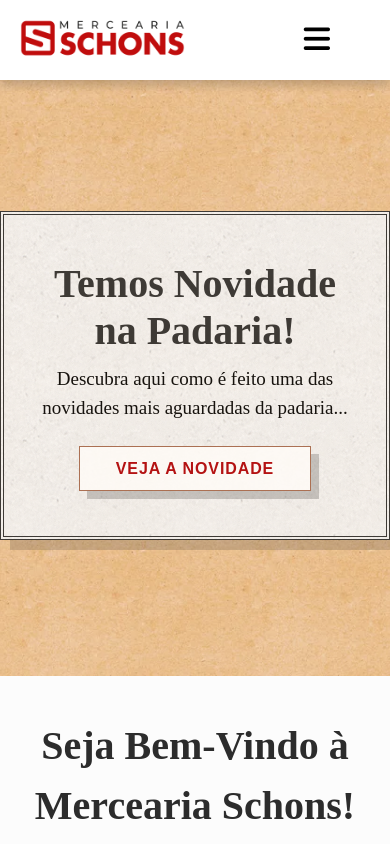
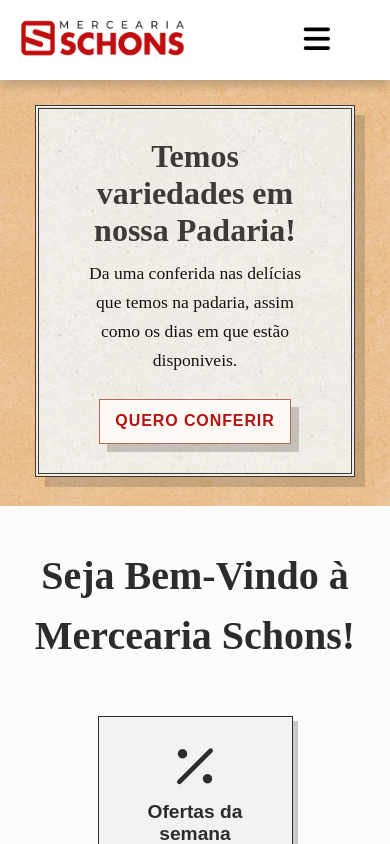
Before and after one commit to lucaSchons/site_mercearia, an Angular app: page /home in a window 390 px wide. Shown: the top 844 px of the page. Built offline with nearby package versions, Linux system fonts and the light colour scheme.

Commit message:
home responsiva

```diff
--- a/src/app/app.component.scss
+++ b/src/app/app.component.scss
@@ -180,11 +180,17 @@
 }
 
 @media (max-width: 768px){
-
     .container-footer{
-
         flex-direction: column;
 
+        .container-img{
+            margin-bottom: 20px;
+        }
     }
 
+    footer .container-footer .content{
+        margin-left: 0;
+    }
+
+
 }
--- a/src/app/home/home.component.html
+++ b/src/app/home/home.component.html
@@ -1,10 +1,10 @@
 <section class="banner">
     <div class="inner-banner">
-        <h2>Temos Novidade na Padaria!</h2>
-        <p>Descubra aqui como é feito uma das novidades mais
-            aguardadas da padaria...
+        <h2>Temos variedades em nossa Padaria!</h2>
+        <p>Da uma conferida nas delícias que temos na padaria,
+            assim como os dias em que estão disponiveis.
         </p>
-        <a href="#" class="button">Veja a Novidade</a>
+        <a href="padaria" class="button">Quero Conferir</a>
 
     </div>
 </section>
--- a/src/app/home/home.component.scss
+++ b/src/app/home/home.component.scss
@@ -1,7 +1,7 @@
 .banner{
     background: url(../../assets/img/webp-640.png) 27% no-repeat;
     width: 100%;
-    min-height: 400px;
+    min-height: 500px;
     background-size: cover;
     display: flex;
     justify-content: center;
@@ -40,9 +40,10 @@
             align-items: center;
             box-shadow: 8px 8px 0 0 rgb(44 44 44 / 25%);
             justify-content: center;
-            min-width: 100px;
+            max-width: 230px;
             height: 45px;
-            padding: 0 2.25rem;
+            padding: 15px;
+            justify-content: center;
             border: 1px solid #a5684d;
             background: #fff;
             color: var(--text-botao);
@@ -158,7 +159,7 @@
             a{
                 margin-top: 30px;
                 display: flex;
-                min-width: 100px;
+                max-width: 200px;
                 box-shadow: 8px 8px 0 0 rgb(44 44 44 / 25%);
                 padding: 15px;
                 border: 1px solid #a5684d;
@@ -167,6 +168,7 @@
                 font-weight: 700;
                 font-size: 1rem;
                 text-align: center;
+                justify-content: center;
                 text-transform: uppercase;
                 cursor: pointer;
 
@@ -201,7 +203,7 @@
         display: flex;
         justify-content: center;
         align-items: center;
-        min-height: 600px;
+        min-height: 400px;
 
         .inner-banner{
             width: 450px;
@@ -218,7 +220,6 @@
             flex-direction: column;
             align-items: center;
             margin: 50px auto;
-
         }
 
         .box{
@@ -242,12 +243,10 @@
             .grid-1{
                 margin-right: 0;
 
-
                 &-btn{
                     justify-content: center;
                     max-width: 200px;
                 }
-
             }
 
             .grid-2{
@@ -256,3 +255,35 @@
         }
     }
 }
+
+@media (max-width: 480px){
+    .boas-vindas{
+        .box{
+            max-height: 200px;
+
+            h3{
+                font-size: 1.2em;
+            }
+
+            span{
+                font-size: 0.9em;
+            }
+        }
+    }
+
+    .banner{
+        min-height: 430px;
+        .inner-banner{
+            max-width: 320px;
+            padding: 1.8125rem 2.375rem;
+
+            h2{
+                font-size: 2rem;
+            }
+
+            p{
+                font-size: 1.1rem;
+            }
+        }
+    }
+}
```
